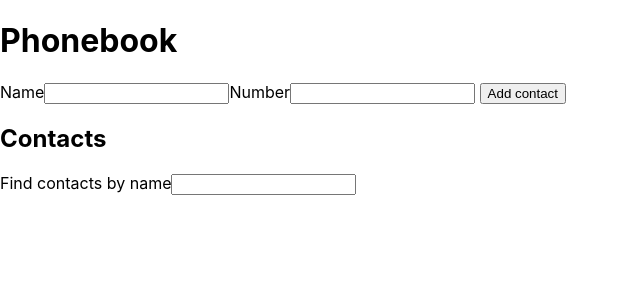
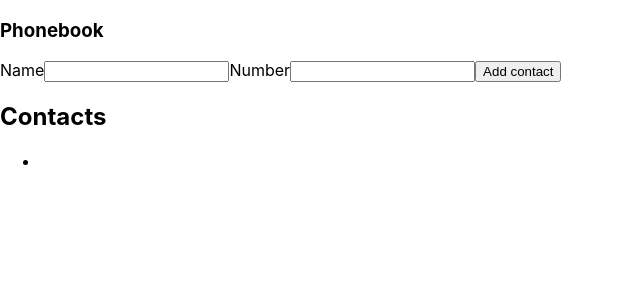
Before and after one commit to YuliaPysarenko/goit-react-hw-02-phonebook, a React (Create React App) app: page / in a window 1280 px wide. Shown: the top 300 px of the page, without its empty margins (0-640 px from the left). Built offline with nearby package versions, Linux system fonts and the light colour scheme.

Commit message:
homeWork

```diff
--- a/src/components/App.jsx
+++ b/src/components/App.jsx
@@ -1,5 +1,5 @@
 import React, { Component } from "react";
-// import Form from './Form';
+import Form from './Form';
 import shortid from "shortid";
 
 class App extends Component {
@@ -13,26 +13,27 @@ class App extends Component {
   contacts: [],
 
   filter: '',
-  name: '',
-  number: ''
+  // name: '',
+  // number: ''
+   }
+
+  // myRef = React.createRef();
+  // myRefNumber = React.createRef();
+  // myRefFind = React.createRef();
+
+  // nameInputId = shortid.generate();
+  // numberInputId = shortid.generate();
+  // findContactsId = shortid.generate();
+
+  objectFormInput = (data) => {
+    // data = {
+    //   name: ,
+    //   number:'',
+    // }
+
+   return console.log(data)
+
   }
-
-  myRef = React.createRef();
-  myRefNumber = React.createRef();
-  myRefFind = React.createRef();
-
-  nameInputId = shortid.generate();
-  numberInputId = shortid.generate();
-  findContactsId = shortid.generate();
-
-  // objectNameId = (data) => {
-  //   data = {
-  //     name: '',
-  //     id: '',
-  //     number:'',
-  //   }
-  //   return data
-  // }
 
   // handleInput = (e) => {
   //   this.setState({
@@ -46,42 +47,45 @@ class App extends Component {
   //   })
   // }
 
-  handleInputContacts = (e) => {
-    const {name,value} = e.currentTarget
-    this.setState({
-      [name]:value
-   })
-  }
+  // handleInputContacts = (e) => {
+  //   const {name,value} = e.currentTarget
+  //   this.setState({
+  //     [name]:value
+  //  })
+  // }
 
-    handleContacts = () => {
-      let inputValue = this.myRef.current.value;
-      let inputValueNumber = this.myRefNumber.current.value;
-      let contacts = this.state.contacts;
-      contacts.push(inputValue, inputValueNumber);
+  //   handleContacts = () => {
+  //     let inputValue = this.myRef.current.value;
+  //     let inputValueNumber = this.myRefNumber.current.value;
+  //     let contacts = this.state.contacts;
+  //     contacts.push(inputValue, inputValueNumber);
 
 
-      this.setState({
-        'contacts': contacts
-      })
-      // this.state.contacts.value = '';
-  }
+  //     this.setState({
+  //       'contacts': contacts
+  //     })
+  //     // this.state.contacts.value = '';
+  // }
 
-  handleSubmit = e => {
-    e.preventDefault()
-   this.handleContacts()
+  // handleSubmit = e => {
+  //   e.preventDefault()
+  //  this.handleContacts()
 
-    this.reset()
-  }
+  //   this.reset()
+  // }
 
-  reset = () => {
-    this.setState({ name: '', number: '', filter: ''})
-  }
+  // reset = () => {
+  //   this.setState({ name: '', number: '', filter: ''})
+  // }
+
+
 
   render() {
     // return <Form/>
     return (
-    <div>
-        <h1>Phonebook</h1>
+    <section>
+        <Form objectForm={this.objectFormInput} />
+        {/* <h1>Phonebook</h1>
         < form onSubmit={this.handleSubmit}>
           <label htmlFor={this.nameInputId}>
             Name
@@ -95,8 +99,8 @@ class App extends Component {
   title="Name may contain only letters, apostrophe, dash and spaces. For example Adrian, Jacob Mercer, Charles de Batz de Castelmore d'Artagnan"
   required
   onChange={this.handleInputContacts}/>
-          </label>
-          <label htmlFor={this.numberInputId}>
+          </label> */}
+          {/* <label htmlFor={this.numberInputId}>
            Number
             <input
   ref={this.myRefNumber}
@@ -111,26 +115,29 @@ class App extends Component {
 /> </label>
 
           <button type="Submit">Add contact</button>
-          </form>
-        <h2>Contacts</h2>
-        <div>
-          Find contacts by name
+          </form> */}
+        {/* <h2>Contacts</h2>
+        <div> */}
+          {/* Find contacts by name
           <input
             ref={this.myRefFind}
             id={this.findContactsId}
             value={this.state.filter}
             type="text"
             name="filter"
-            onChange={this.handleInputContacts}/>
-
+            onChange={this.handleInputContacts}/> */}
+{/*
           <ul>{this.state.contacts.map(item =>
             <li key={this.nameInputId}>{item}
+              <span>
+
+              </span>
             </li>)}
-        </ul>
-        </div>
+          </ul> */}
+       {/* </div> */}
 
      {/* </form>  */}
-     </div>
+     </section>
 
     )
   }
--- a/src/components/Form/Form.jsx
+++ b/src/components/Form/Form.jsx
@@ -3,69 +3,102 @@ import shortid from "shortid";
 
 class Form extends Component {
   state = {
-    contacts: [
-    {id: 'id-1', name: 'Rosie Simpson', number: '459-12-56'},
-    {id: 'id-2', name: 'Hermione Kline', number: '443-89-12'},
-    {id: 'id-3', name: 'Eden Clements', number: '645-17-79'},
-    {id: 'id-4', name: 'Annie Copeland', number: '227-91-26'},
-  ],
+    name: '',
+    number: ''
   }
 
+  nameInputId = shortid.generate();
+  numberInputId = shortid.generate();
+
+  handleInputContacts = (e) => {
+    const { name, value } = e.currentTarget
+    this.setState({
+      [name]: value
+    })
+
+  }
+  handleSubmit = e => {
+    e.preventDefault()
+    //  this.handleContacts()
+    this.reset()
+    // this.props.objectForm(this.state)
+    this.addContact()
+  }
+
+  reset = () => {
+    this.setState({ name: '', number: '' })
+  }
+
+  addContact = () => {
+    if (this.state !== '') {
+      this.render(
+         <ul>
+           <li key={this.state.name}>{this.state.value}
+         </li>
+          </ul>
+      )
+    }
+  }
 
   render() {
-    // return <Form/>
     return (
-    <div>
+      <section>
         <h1>Phonebook</h1>
-        < form onSubmit={this.handleSubmit}>
+        <form onSubmit={this.handleSubmit}>
           <label htmlFor={this.nameInputId}>
             Name
             <input
-  ref={this.myRef}
               id={this.nameInputId}
               value={this.state.name}
               type="text"
               name="name"
-  pattern="^[a-zA-Zа-яА-Я]+(([' -][a-zA-Zа-яА-Я ])?[a-zA-Zа-яА-Я]*)*$"
+              // pattern="^[a-zA-Zа-яА-Я]+(([' -][a-zA-Zа-яА-Я ])?[a-zA-Zа-яА-Я]*)*$"
               title="Name may contain only letters, apostrophe, dash and spaces. For example Adrian, Jacob Mercer, Charles de Batz de Castelmore d'Artagnan"
               required
-  onChange={this.handleInputContacts}/>
+              onChange={this.handleInputContacts} />
           </label>
+
           <label htmlFor={this.numberInputId}>
             Number
             <input
-  ref={this.myRefNumber}
               id={this.numberInputId}
-  value= {this.state.number}
+              value={this.state.number}
               type="tel"
               name="number"
-  pattern="\+?\d{1,4}?[-.\s]?\(?\d{1,3}?\)?[-.\s]?\d{1,4}[-.\s]?\d{1,4}[-.\s]?\d{1,9}"
+              // pattern="\+?\d{1,4}?[-.\s]?\(?\d{1,3}?\)?[-.\s]?\d{1,4}[-.\s]?\d{1,4}[-.\s]?\d{1,9}"
               title="Phone number must be digits and can contain spaces, dashes, parentheses and can start with +"
               required
               onChange={this.handleInputContacts}
-/> </label>
+            />
+          </label>
 
           <button type="Submit">Add contact</button>
         </form>
+
         <h2>Contacts</h2>
          <div>
-          Find contacts by name
-          <input
-            ref={this.myRefFind}
-            id={this.findContactsId}
-            value={this.state.filter}
-            type="text"
-            name="filter"
-            onChange={this.handleInputContacts}/>
 
-          <ul>{this.state.contacts.map(item =>
-            <li key={this.nameInputId}>{item}
-            </li>)}
+          {/* Find contacts by name
+          // <input
+          //   // ref={this.myRefFind}
+          //   id={this.findContactsId}
+          //   value={this.state.filter}
+          //   type="text"
+          //   name="filter"
+          //   onChange={this.handleInputContacts}/>  */}
+
+           <ul>
+           <li key={this.state.name}>{this.state.value}
+         </li>
           </ul>
+{/*
+             <ul>
+            <li key={this.state.name}>{this.props.objectForm(this.state) }
+         </li>
+          </ul>   */}
+
           </div>
-
-     {/* </form>  */}
-     </div>
+      </section>
 
   )
   }
```
Lines whose indentation alone changed are shown as unchanged.
